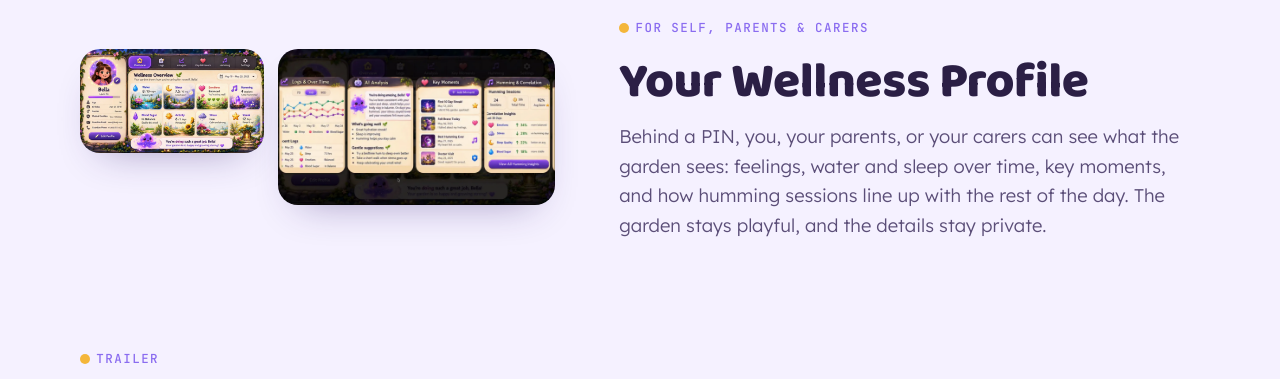
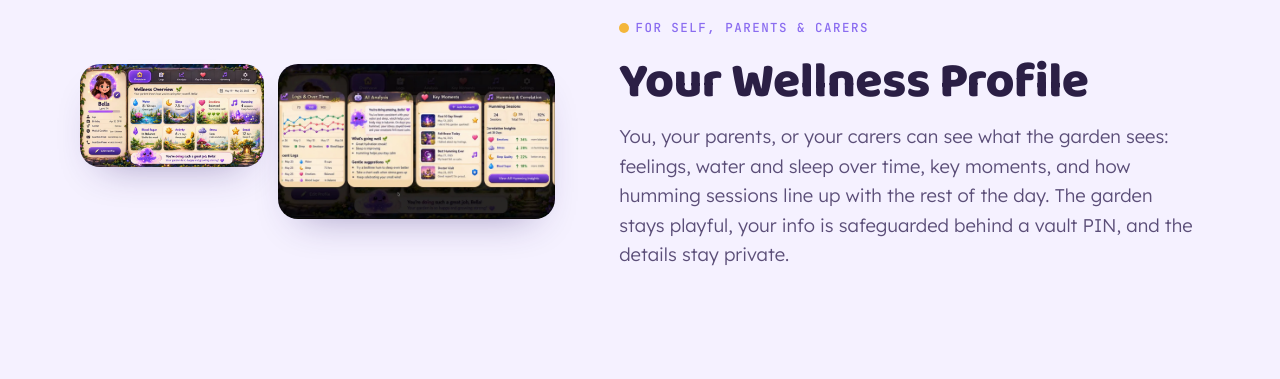
Before and after one commit to abiee17/my-friend-riley, a plain HTML site: page index.html in a window 1280 px wide. Shown: the part 5740-6119 px from the top of the page. Drawn offline with Linux system fonts and the light colour scheme.

Commit message:
Profile copy: PIN mention moved to closing line
Co-Authored-By: Claude Opus 5.5 <noreply@anthropic.com>

```diff
--- a/index.html
+++ b/index.html
@@ -451,7 +451,7 @@ body { background: var(--mfr-ground); }
       <div>
         <span class="eyebrow">For self, parents &amp; carers</span>
         <h2 id="mfr-vault-h" style="margin-top:.35em">Your Wellness Profile</h2>
-        <p class="lede" style="margin-top:14px">Behind a PIN, you, your parents, or your carers can see what the garden sees: feelings, water and sleep over time, key moments, and how humming sessions line up with the rest of the day. The garden stays playful, and the details stay private.</p>
+        <p class="lede" style="margin-top:14px">You, your parents, or your carers can see what the garden sees: feelings, water and sleep over time, key moments, and how humming sessions line up with the rest of the day. The garden stays playful, your info is safeguarded behind a vault PIN, and the details stay private.</p>
       </div>
     </section>
 
```
Also changed, not shown: mfr-snippet.html (+1 -1 lines).
